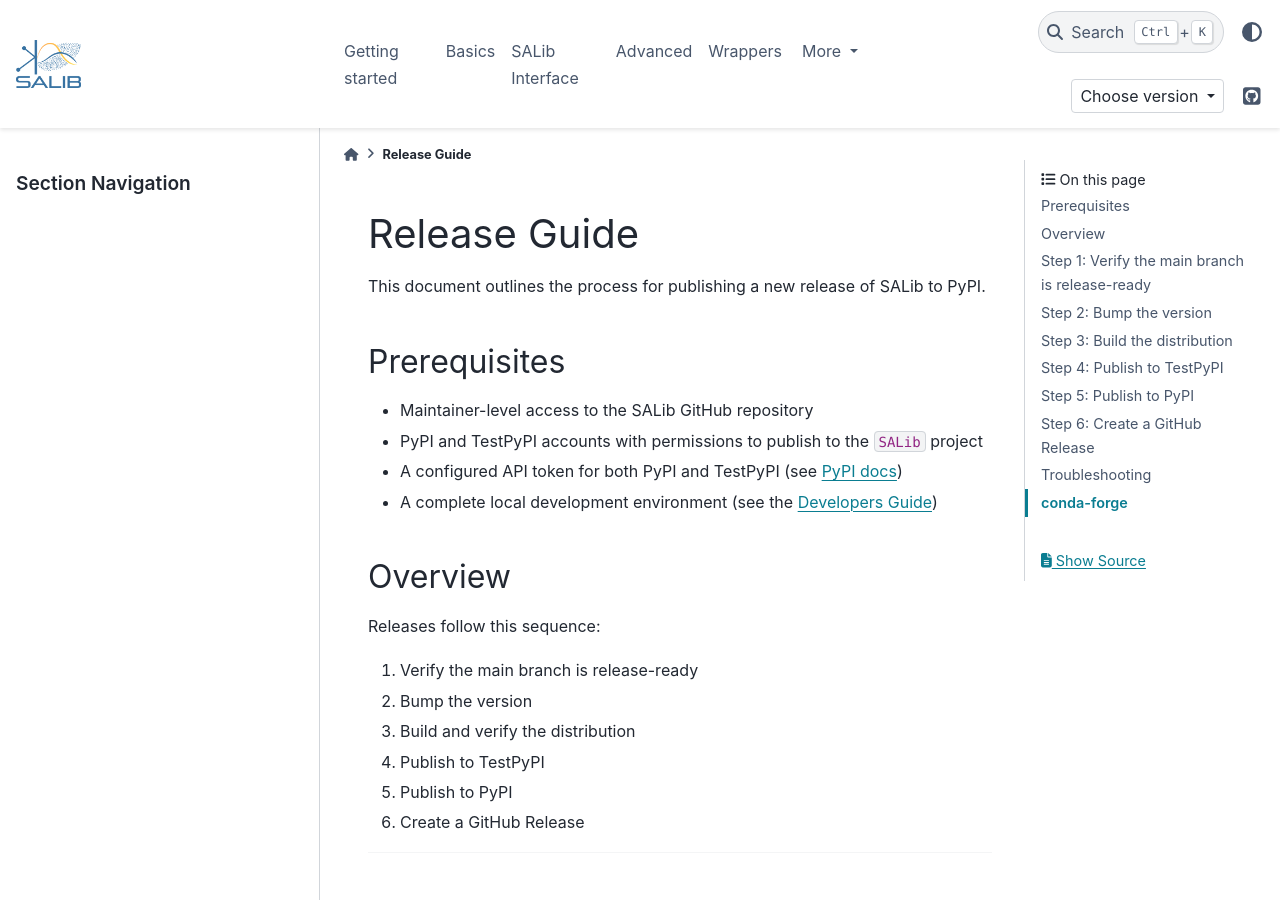
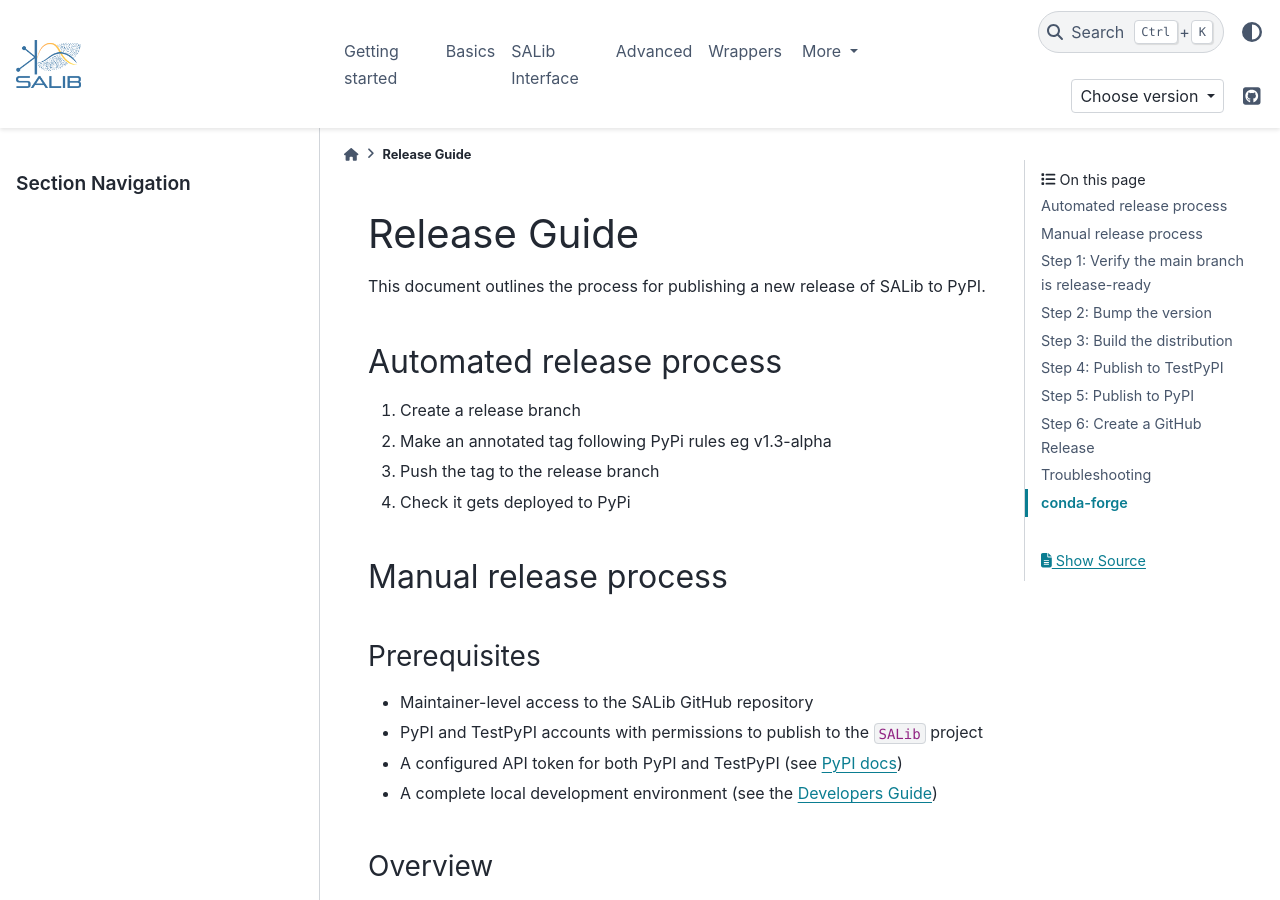
Before and after one commit to SALib/SALib, a Sphinx documentation site: the page built from docs/release_guide.md, in a window 1280 px wide and 900 px high. Built offline with Sphinx 7.4.7 and the PyData theme 0.15.4, drawn with Linux system fonts in a browser that asks for light colours; pages that are not in the unit, such as notebooks, are missing from menus; comment, search, counter and statistics services are not loaded.

Commit message:
Specify manual/automated process

```diff
--- a/docs/release_guide.md
+++ b/docs/release_guide.md
@@ -2,14 +2,24 @@
 
 This document outlines the process for publishing a new release of SALib to PyPI.
 
-## Prerequisites
+## Automated release process
+
+1. Create a release branch
+2. Make an annotated tag following PyPi rules eg v1.3-alpha
+3. Push the tag to the release branch
+4. Check it gets deployed to PyPi
+
+
+## Manual release process
+
+### Prerequisites
 
 - Maintainer-level access to the SALib GitHub repository
 - PyPI and TestPyPI accounts with permissions to publish to the `SALib` project
 - A configured API token for both PyPI and TestPyPI (see [PyPI docs](https://pypi.org/help/#apitoken))
 - A complete local development environment (see the [Developers Guide](./developers_guide.md))
 
-## Overview
+### Overview
 
 Releases follow this sequence:
 
```
